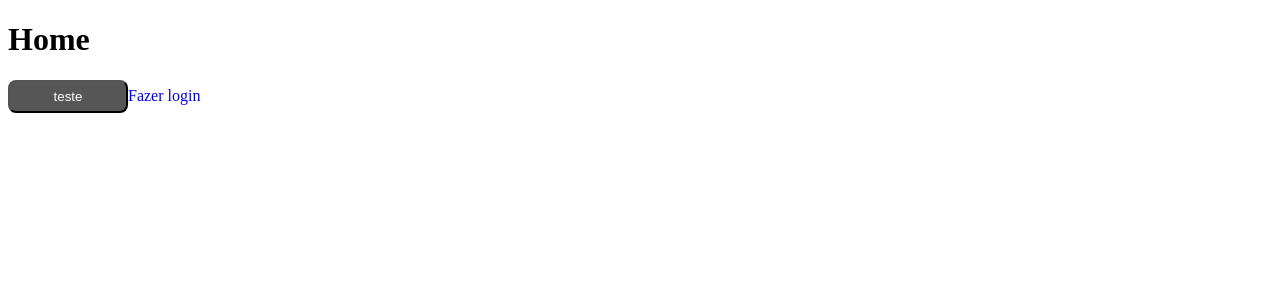
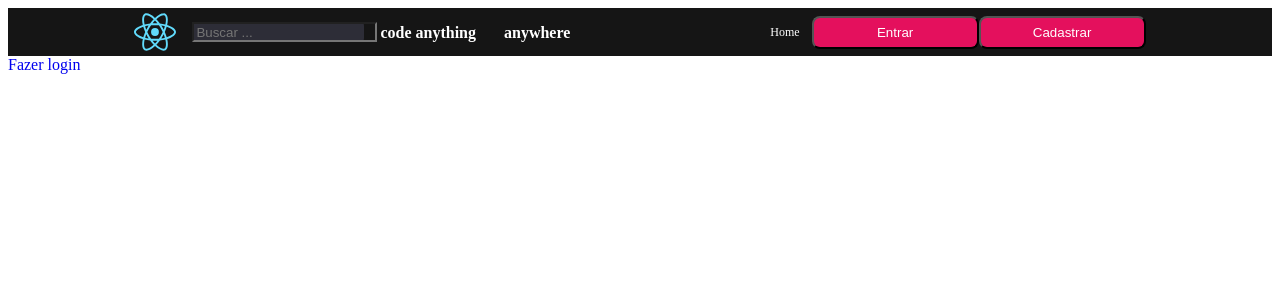
Before and after one commit to DilanLopezN/ImersaoReact, a React (Create React App) app in the folder spa-pages/: page / in a window 1280 px wide. Shown: the top 300 px of the page. Built offline with nearby package versions, Linux system fonts and the light colour scheme.

Commit message:
header component

```diff
--- a/spa-pages/src/components/Header/index.jsx
+++ b/spa-pages/src/components/Header/index.jsx
@@ -0,0 +1,32 @@
+import { Button } from '../Button'
+import logo from '../../assets/logo.svg'
+import {
+  Container,
+  SearchInput,
+  Input,
+  Menu,
+  MenuRight,
+  Wrapper,
+  Row
+} from './styles'
+export function Header() {
+  return (
+    <Wrapper>
+      <Container>
+        <Row>
+          <img src={logo} alt="logo react" />
+          <SearchInput>
+            <Input placeholder="Buscar ..." />
+          </SearchInput>
+          <Menu>code anything</Menu>
+          <Menu>anywhere</Menu>
+        </Row>
+        <Row>
+          <MenuRight href="#">Home</MenuRight>
+          <Button title="Entrar" />
+          <Button title="Cadastrar" />
+        </Row>
+      </Container>
+    </Wrapper>
+  )
+}
--- a/spa-pages/src/components/Header/styles.js
+++ b/spa-pages/src/components/Header/styles.js
@@ -0,0 +1,75 @@
+import styled from 'styled-components'
+export const Container = styled.div`
+  width: 100%;
+  max-width: 80%;
+  height: 3rem;
+
+  display: flex;
+  justify-content: space-between;
+  align-items: center;
+  margin: 0 auto;
+
+  img {
+    width: 42px;
+    height: 42px;
+  }
+`
+export const Row = styled.div`
+  display: flex;
+  flex-direction: row;
+  align-items: center;
+`
+
+export const Colum = styled.div`
+  display: flex;
+  flex-direction: column;
+  align-items: center;
+`
+
+export const Wrapper = styled.div`
+  background-color: #151515;
+  width: 100%;
+  height: 3rem;
+  display: flex;
+  justify-content: center;
+  align-items: center;
+`
+
+export const SearchInput = styled.div`
+  width: 172px;
+  height: 20px;
+  background: #2d2d37;
+  margin-left: 1rem;
+  display: flex;
+  border-radius: 4px;
+`
+export const Menu = styled.a`
+  font-family: 'Open Sans, sans-serif';
+  font-weight: bold;
+  margin-left: 1rem;
+  font-size: 16px;
+  line-height: 25px;
+  color: white;
+  text-decoration: none;
+  margin-right: 12px;
+`
+export const MenuRight = styled.a`
+  font-family: 'Open Sans, sans-serif';
+  font-size: normal;
+  font-size: 12px;
+  line-height: 25px;
+  color: white;
+  text-decoration: none;
+  margin-right: 12px;
+`
+
+export const UserPicture = styled.img`
+  width: 32px;
+  height: 32px;
+  border-radius: 4px;
+  border: 2px solid white;
+`
+export const Input = styled.input`
+  background: transparent;
+  flex: 1;
+`
--- a/spa-pages/src/pages/Home/Home.jsx
+++ b/spa-pages/src/pages/Home/Home.jsx
@@ -1,10 +1,10 @@
 import { Link } from 'react-router-dom'
 import { Button } from '../../components/Button'
+import { Header } from '../../components/Header'
 export function Home() {
   return (
     <>
-      <h1>Home</h1>
-      <Button title="teste" variant="secondary" />
+      <Header />
 
       <Link to="/login" style={{ textDecoration: 'none' }}>
         Fazer login
```
Also changed, not shown: spa-pages/src/assets/logo.svg (added).
